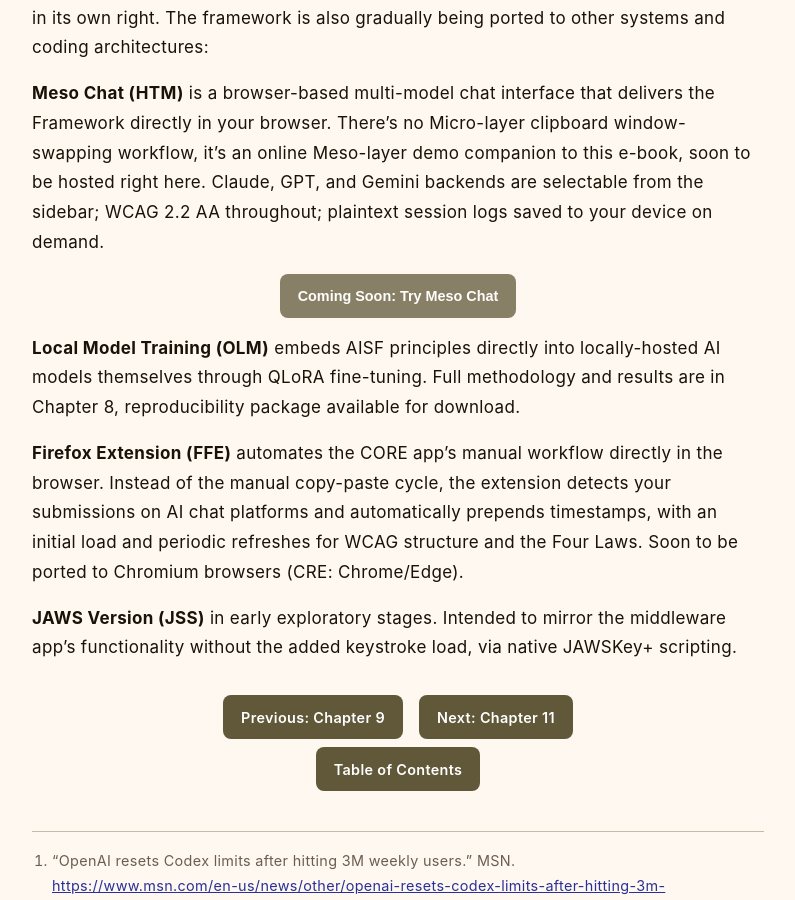
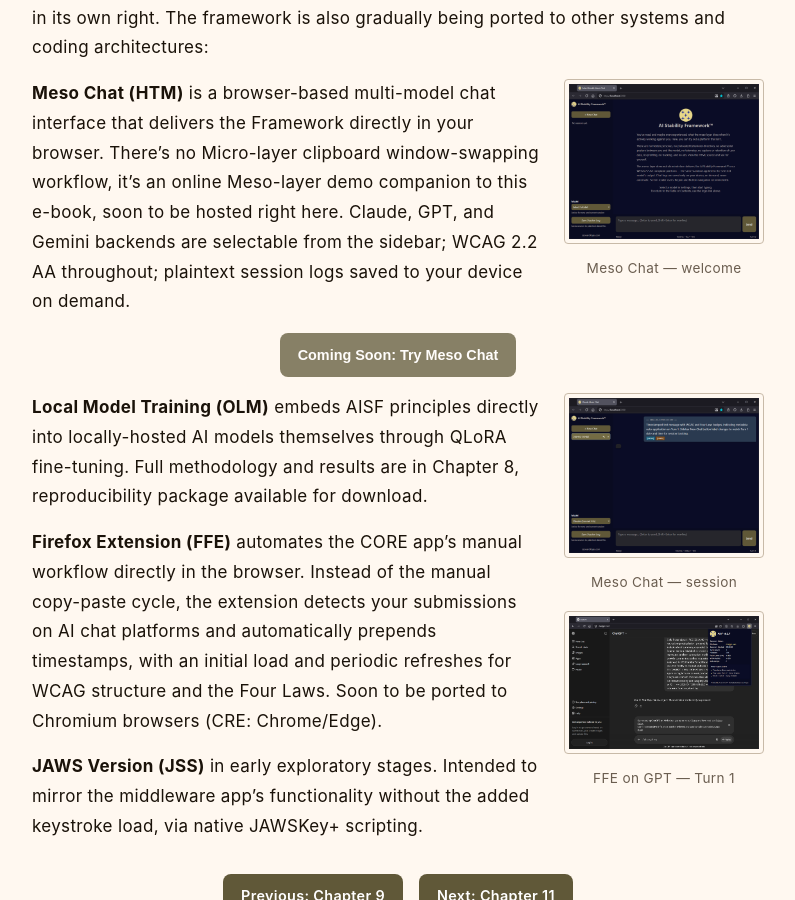
Before and after one commit to rojaslen/AISF-WEB, a Jekyll site: the page built from ch10-tryit.md, in a window 1280 px wide and 900 px high, scrolled down 3064 px. Shown: the whole window, without its empty margins (242-1037 px from the left). Built offline with Jekyll 4.4.1, drawn with Linux system fonts in a browser that asks for light colours; some web fonts are replaced.

Commit message:
Ch10: add HTM and FFE screenshot thumbnails
Place htm-welcome-dark, htm-turn1-dark, gpt-ffe-turn1 as float-right
thumbnails alongside their respective entries in That's Just For Starters

Co-Authored-By: Claude Sonnet 4.6 <noreply@anthropic.com>

```diff
--- a/ch10-tryit.md
+++ b/ch10-tryit.md
@@ -69,11 +69,32 @@ Its keyboard-forward workflow is necessarily manual — type, submit, switch, pa
 
 The PowerShell desktop app isn't just a proof of concept; it's a flexible, functional tool in its own right. The framework is also gradually being ported to other systems and coding architectures:
 
+<figure class="screenshot float-right">
+  <button class="thumb-btn" data-src="/assets/images/htm-welcome-dark.png" data-alt="Meso Chat welcome screen, dark mode" aria-label="View full size: Meso Chat welcome screen">
+    <img src="/assets/images/htm-welcome-dark.png" alt="" aria-hidden="true" class="thumbnail">
+  </button>
+  <figcaption>Meso Chat — welcome</figcaption>
+</figure>
+
 **Meso Chat (HTM)** is a browser-based multi-model chat interface that delivers the Framework directly in your browser. There's no Micro-layer clipboard window-swapping workflow, it's an online Meso-layer demo companion to this e-book, soon to be hosted right here. Claude, GPT, and Gemini backends are selectable from the sidebar; WCAG 2.2 AA throughout; plaintext session logs saved to your device on demand.
 
 <p><button class="demo-btn" disabled aria-disabled="true">Coming Soon: Try Meso Chat</button></p>
 
+<figure class="screenshot float-right">
+  <button class="thumb-btn" data-src="/assets/images/htm-turn1-dark.png" data-alt="Meso Chat active session, dark mode" aria-label="View full size: Meso Chat active session">
+    <img src="/assets/images/htm-turn1-dark.png" alt="" aria-hidden="true" class="thumbnail">
+  </button>
+  <figcaption>Meso Chat — session</figcaption>
+</figure>
+
 **Local Model Training (OLM)** embeds AISF principles directly into locally-hosted AI models themselves through QLoRA fine-tuning. Full methodology and results are in Chapter 8, reproducibility package available for download.
+
+<figure class="screenshot float-right">
+  <button class="thumb-btn" data-src="/assets/images/gpt-ffe-turn1.png" data-alt="Firefox Extension active on GPT, Turn 1 with popup" aria-label="View full size: Firefox Extension on GPT">
+    <img src="/assets/images/gpt-ffe-turn1.png" alt="" aria-hidden="true" class="thumbnail">
+  </button>
+  <figcaption>FFE on GPT — Turn 1</figcaption>
+</figure>
 
 **Firefox Extension (FFE)** automates the CORE app's manual workflow directly in the browser. Instead of the manual copy-paste cycle, the extension detects your submissions on AI chat platforms and automatically prepends timestamps, with an initial load and periodic refreshes for WCAG structure and the Four Laws. Soon to be ported to Chromium browsers (CRE: Chrome/Edge).
 
```
